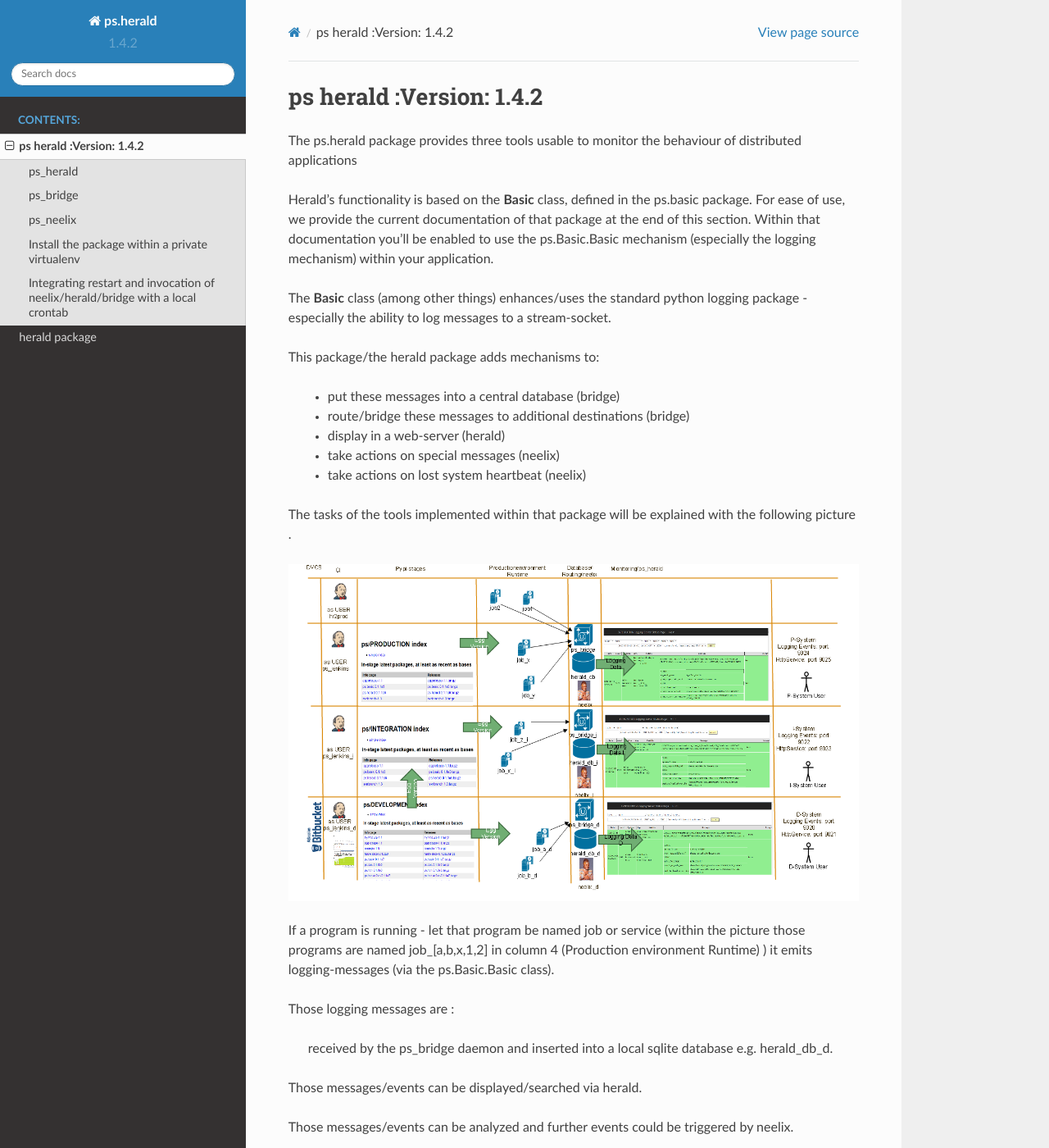
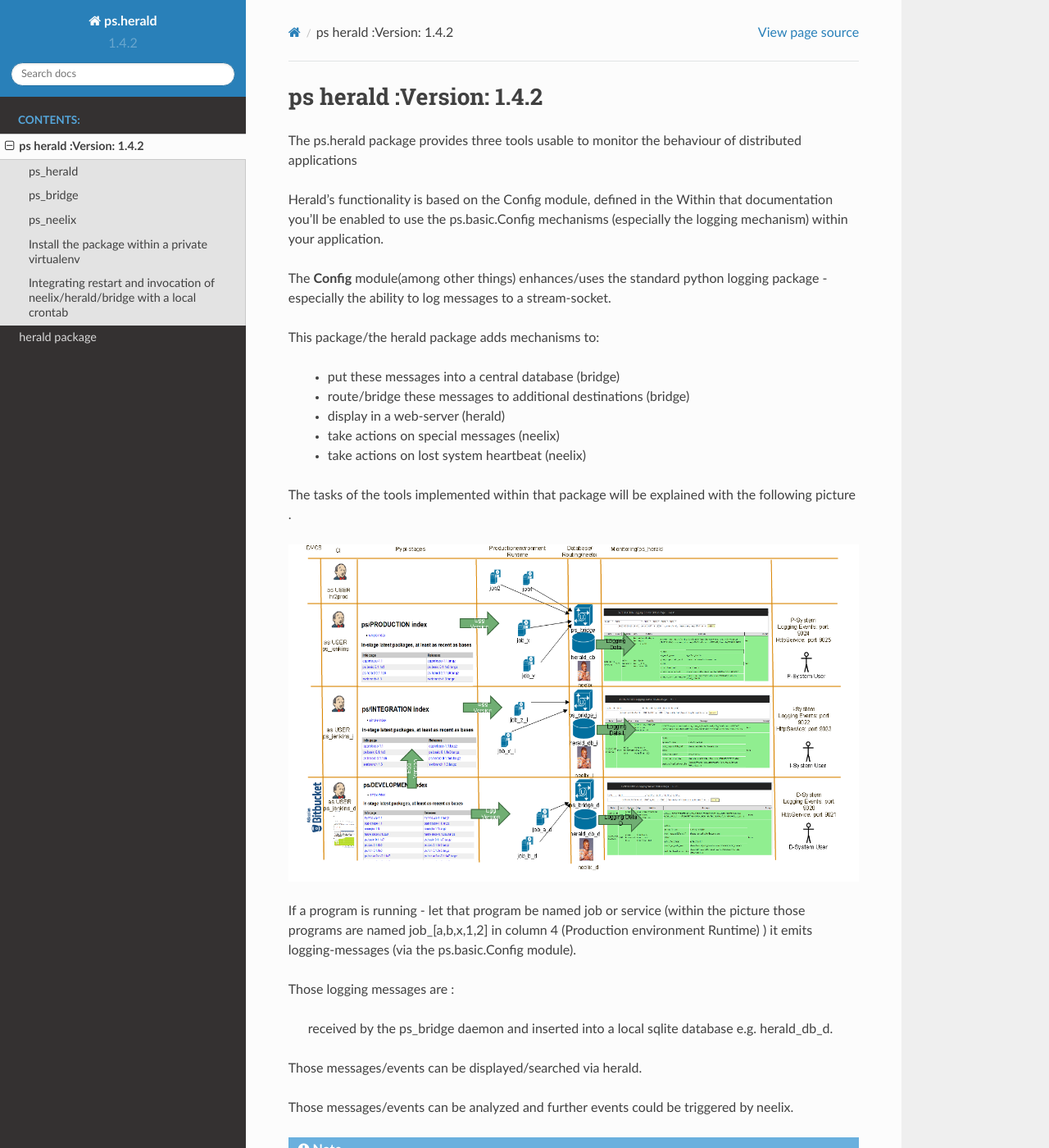
Before and after one commit to thsetz/ps.herald, a Sphinx documentation site: the page built from docs/source/ps.rst, in a window 1280 px wide and 1400 px high. Shown: the whole window at 82% size. Built offline with Sphinx 7.4.7 and the Read the Docs theme 2.0.0, drawn with Linux system fonts in a browser that asks for light colours.

```diff
--- a/docs/source/ps.rst
+++ b/docs/source/ps.rst
@@ -6,12 +6,12 @@
 
 The ps.herald  package provides three tools usable to monitor the behaviour of distributed applications
 
-Herald's functionality is based on the **Basic** class, defined in the ps.basic package. For ease of use, we provide the
-current documentation of that package at the end of this section. Within that documentation you'll  be enabled to use the
-ps.Basic.Basic   mechanism (especially the logging mechanism) within your application.
+Herald's functionality is based on the Config module, defined in the
+Within that documentation you'll  be enabled to use the ps.basic.Config mechanisms (especially
+the logging mechanism) within your application.
 
-The **Basic** class (among other things) enhances/uses the standard python logging package - especially  the ability to log messages
-to a stream-socket.
+The **Config** module(among other things) enhances/uses the standard python logging package -
+especially  the ability to log messages to a stream-socket.
 
 This package/the herald package adds mechanisms to:
 
@@ -32,7 +32,7 @@
 
 
 If a program is running - let that program be named job or service (within the picture those programs are
-named job_[a,b,x,1,2] in column 4 (Production environment Runtime) ) it emits logging-messages (via the ps.Basic.Basic class).
+named job_[a,b,x,1,2] in column 4 (Production environment Runtime) ) it emits logging-messages (via the ps.basic.Config module).
 
 Those logging messages are :
 
```
Also changed, not shown: 5 other files.
